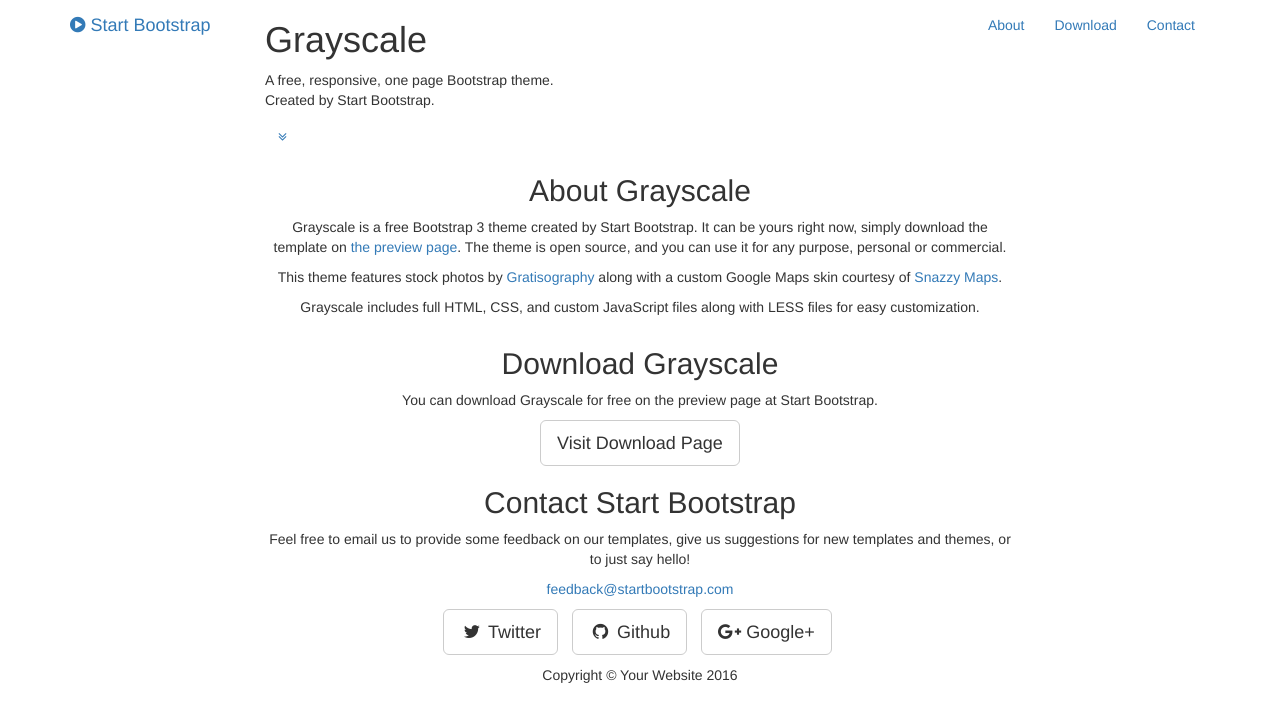
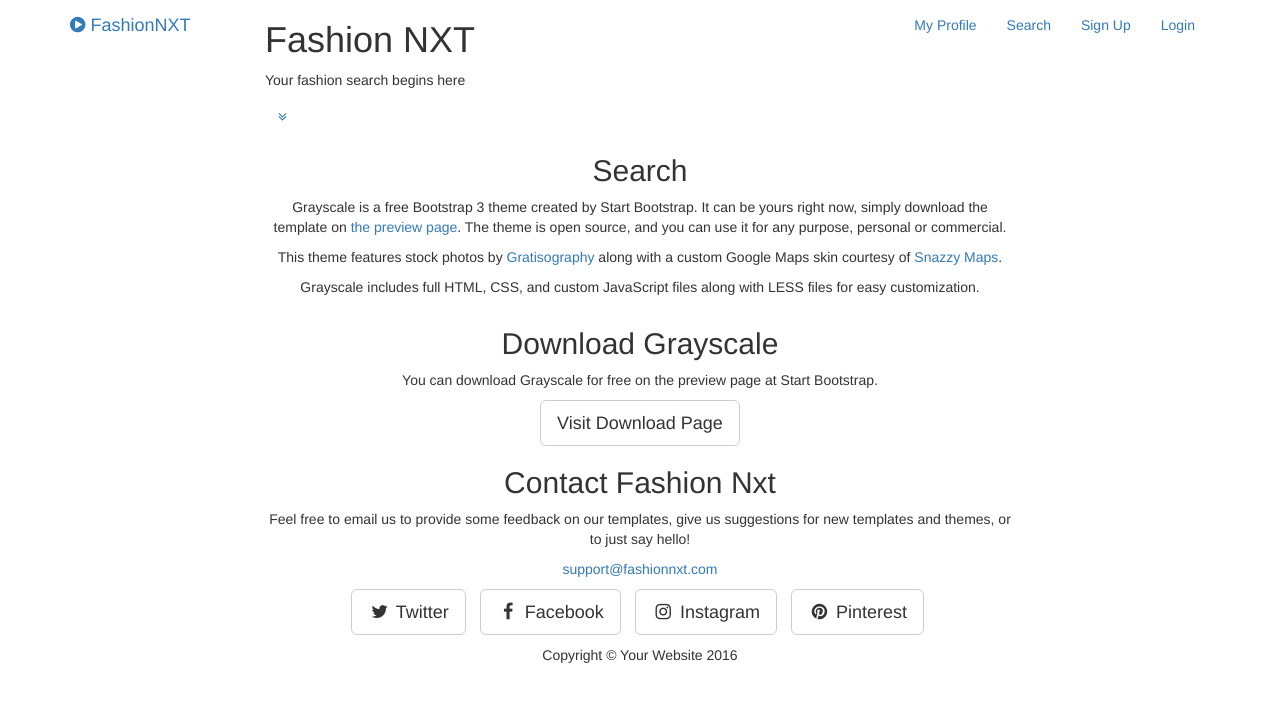
Before and after one commit to FashioNXT/NXTFolio, a Rails app: page / in a window 1280 px wide. Shown: the top 722 px of the page. Run offline with Rails 7, Linux system fonts and the light colour scheme; parts of the project's set-up code (start-up, migrations or seed data) failed here and were passed over; some libraries are stand-ins or nearby versions.

Commit message:
Changes to index.html.erb

```diff
--- a/app/views/application/index.html.erb
+++ b/app/views/application/index.html.erb
@@ -9,7 +9,7 @@
   <meta name="description" content="">
   <meta name="author" content="">
 
-  <title>Grayscale - Start Bootstrap Theme</title>
+  <title>FashionNXT - Your one stop shop for fashion</title>
 
   <!-- Bootstrap Core CSS -->
   <link href="<%= asset_path 'bootstrap.css' %>" rel="stylesheet">
@@ -41,10 +41,11 @@
         Menu <i class="fa fa-bars"></i>
       </button>
       <a class="navbar-brand page-scroll" href="#page-top">
-        <i class="fa fa-play-circle"></i> <span class="light">Start</span> Bootstrap
+        <i class="fa fa-play-circle"></i> <span class="light"></span> FashionNXT
       </a>
     </div>
 
+    <!-- Collect the nav links, forms, and other content for toggling -->
     <!-- Collect the nav links, forms, and other content for toggling -->
     <div class="collapse navbar-collapse navbar-right navbar-main-collapse">
       <ul class="nav navbar-nav">
@@ -53,16 +54,26 @@
           <a href="#page-top"></a>
         </li>
         <li>
-          <a class="page-scroll" href="#about">About</a>
+          <a class="page-scroll" href="show_profile/" rel="stylesheet">My Profile</a>
         </li>
         <li>
-          <a class="page-scroll" href="#download">Download</a>
+          <a class="page-scroll" href="search_profile/search">Search</a>
         </li>
         <li>
-          <a class="page-scroll" href="#contact">Contact</a>
+          <a class="page-scroll" href="login_info/new" id="signUpButtonID">Sign Up</a>
         </li>
+        <li>
+          <a class="page-scroll" href="login_info/login" id="loginLogoutButtonID">Login</a>
+        </li>
+        <!--<li>-->
+        <!--<a class="page-scroll" href="#postJob">Post Job</a>-->
+        <!--</li>-->
+        <!--<li>-->
+        <!--<a class="page-scroll" href="#contact">Contact</a>-->
+        <!--</li>-->
       </ul>
     </div>
+
     <!-- /.navbar-collapse -->
   </div>
   <!-- /.container -->
@@ -74,10 +85,10 @@
     <div class="container">
       <div class="row">
         <div class="col-md-8 col-md-offset-2">
-          <h1 class="brand-heading">Grayscale</h1>
-          <p class="intro-text">A free, responsive, one page Bootstrap theme.
-            <br>Created by Start Bootstrap.</p>
-          <a href="#about" class="btn btn-circle page-scroll">
+          <h1 class="brand-heading">Fashion NXT</h1>
+          <p class="intro-text">Your fashion search begins here
+            <br></p>
+          <a href="#search" class="btn btn-circle page-scroll">
             <i class="fa fa-angle-double-down animated"></i>
           </a>
         </div>
@@ -87,10 +98,10 @@
 </header>
 
 <!-- About Section -->
-<section id="about" class="container content-section text-center">
+<section id="search" class="container content-section text-center">
   <div class="row">
     <div class="col-lg-8 col-lg-offset-2">
-      <h2>About Grayscale</h2>
+      <h2>Search</h2>
       <p>Grayscale is a free Bootstrap 3 theme created by Start Bootstrap. It can be yours right now, simply download the template on <a href="http://startbootstrap.com/template-overviews/grayscale/">the preview page</a>. The theme is open source, and you can use it for any purpose, personal or commercial.</p>
       <p>This theme features stock photos by <a href="http://gratisography.com/">Gratisography</a> along with a custom Google Maps skin courtesy of <a href="http://snazzymaps.com/">Snazzy Maps</a>.</p>
       <p>Grayscale includes full HTML, CSS, and custom JavaScript files along with LESS files for easy customization.</p>
@@ -99,7 +110,7 @@
 </section>
 
 <!-- Download Section -->
-<section id="download" class="content-section text-center">
+<section id="postJob" class="content-section text-center">
   <div class="download-section">
     <div class="container">
       <div class="col-lg-8 col-lg-offset-2">
@@ -108,31 +119,36 @@
         <a href="http://startbootstrap.com/template-overviews/grayscale/" class="btn btn-default btn-lg">Visit Download Page</a>
       </div>
     </div>
-    </div>
+  </div>
 </section>
 
 <!-- Contact Section -->
 <section id="contact" class="container content-section text-center">
   <div class="row">
     <div class="col-lg-8 col-lg-offset-2">
-      <h2>Contact Start Bootstrap</h2>
+      <h2>Contact Fashion Nxt</h2>
       <p>Feel free to email us to provide some feedback on our templates, give us suggestions for new templates and themes, or to just say hello!</p>
-      <p><a href="mailto:feedback@startbootstrap.com">feedback@startbootstrap.com</a>
+      <p><a href="mailto:support@fashionnxt.com">support@fashionnxt.com</a>
       </p>
       <ul class="list-inline banner-social-buttons">
         <li>
-          <a href="https://twitter.com/SBootstrap" class="btn btn-default btn-lg"><i class="fa fa-twitter fa-fw"></i> <span class="network-name">Twitter</span></a>
+          <a href="https://www.twitter.com/fashionxtonline" class="btn btn-default btn-lg"><i class="fa fa-twitter fa-fw"></i> <span class="network-name">Twitter</span></a>
         </li>
         <li>
-          <a href="https://github.com/IronSummitMedia/startbootstrap" class="btn btn-default btn-lg"><i class="fa fa-github fa-fw"></i> <span class="network-name">Github</span></a>
+          <a href="https://www.facebook.com/fashionxtonline" class="btn btn-default btn-lg"><i class="fa fa fa-facebook fa-fw"></i> <span class="network-name">Facebook</span></a>
         </li>
         <li>
-          <a href="https://plus.google.com/+Startbootstrap/posts" class="btn btn-default btn-lg"><i class="fa fa-google-plus fa-fw"></i> <span class="network-name">Google+</span></a>
+          <a href="http://instagram.com/fashionxtonline" class="btn btn-default btn-lg"><i class="fa fa-instagram fa-fw"></i> <span class="network-name">Instagram</span></a>
         </li>
+        <li>
+          <a href="https://www.pinterest.com/fashionxtonline/" class="btn btn-default btn-lg"><i class="fa fa-pinterest fa-fw"></i> <span class="network-name">Pinterest</span></a>
+        </li>
+
       </ul>
     </div>
   </div>
 </section>
+
 
 <!-- Map Section -->
 <div id="map"></div>
```
